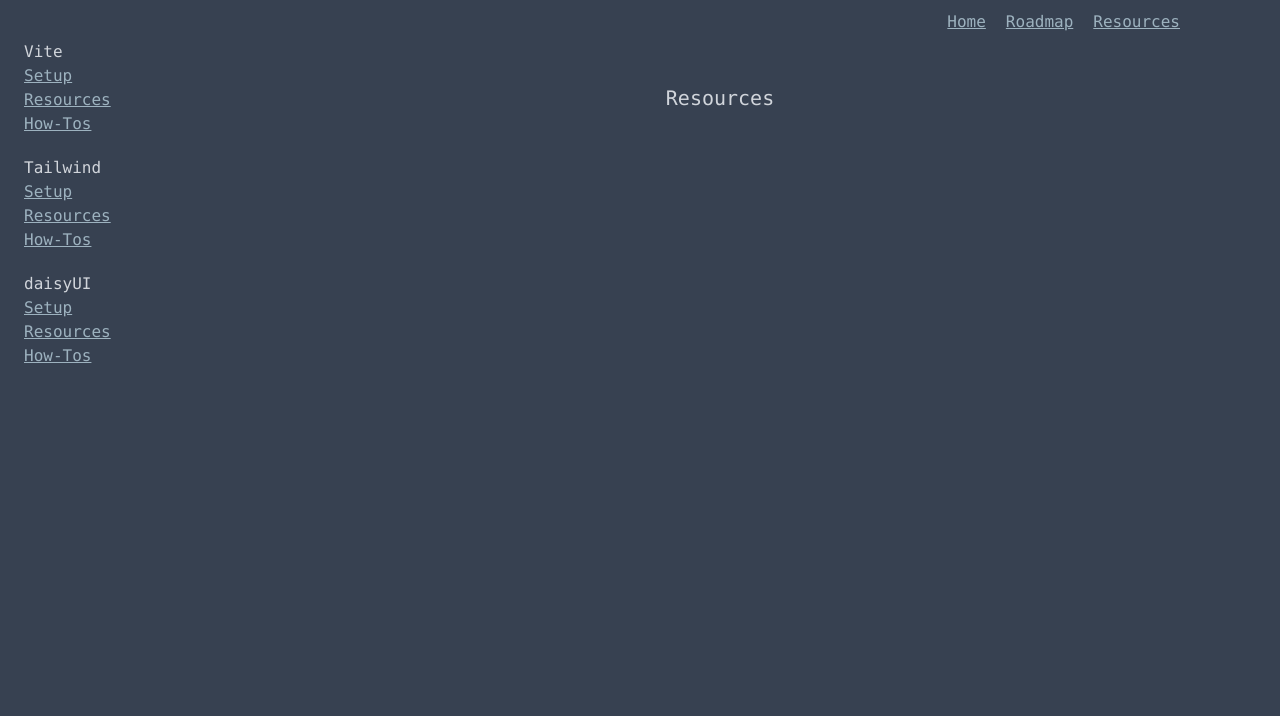
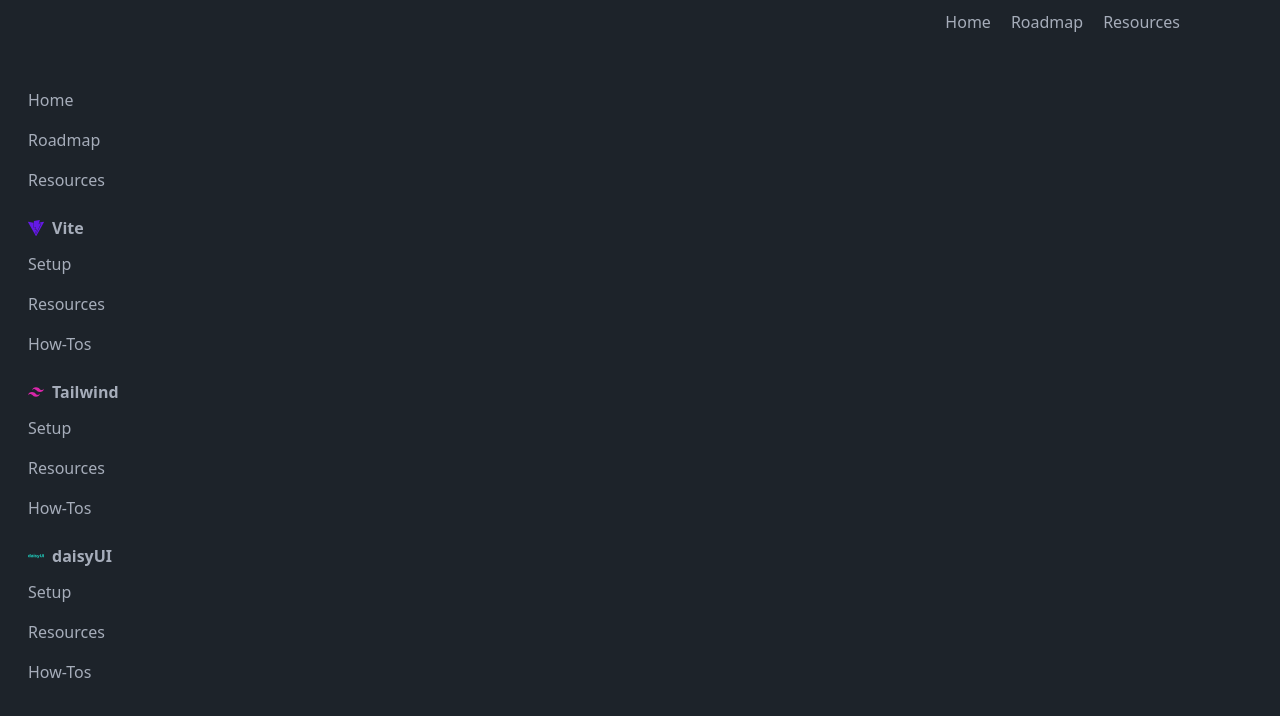
Before and after one commit to timobickmann/roadmap, a React (Vite) app: page /resources in a window 1280 px wide. Shown: the top 716 px of the page. Built offline with nearby package versions, Linux system fonts and the light colour scheme.

Commit message:
introduced daisy theme and restyled sidebar

```diff
--- a/index.html
+++ b/index.html
@@ -6,7 +6,7 @@
     <meta name="viewport" content="width=device-width, initial-scale=1.0" />
     <title>TB - Roadmap - Resources</title>
   </head>
-  <body class="sm:overscroll-none">
+  <body class="sm:overscroll-none" data-theme="dark">
     <div id="root"></div>
     <script type="module" src="/src/main.tsx"></script>
   </body>
--- a/package.json
+++ b/package.json
@@ -19,6 +19,7 @@
     "tailwindcss-animate": "^1.0.6"
   },
   "devDependencies": {
+    "@tailwindcss/typography": "^0.5.9",
     "@types/react": "^18.0.37",
     "@types/react-dom": "^18.0.11",
     "@typescript-eslint/eslint-plugin": "^5.59.0",
--- a/src/App.tsx
+++ b/src/App.tsx
@@ -23,7 +23,7 @@
               <Route path="/resources/*" element={<SidebarResources />} />
             </Routes>
 
-            <div className="container mx-2 mb-5 w-full sm:mx-5 md:mx-10 lg:mx-20">
+            <div className=" mx-2 mb-5 w-full sm:mx-5 md:mx-10 lg:mx-20">
               <Header />
               <Routes>
                 <Route index element={<Home />} />
--- a/src/components/Header.tsx
+++ b/src/components/Header.tsx
@@ -7,7 +7,7 @@
   const {isMobile, toggleSidebarIsOpened} = useContext(AppContext)
   return (
     <>
-    <menu className="flex items-center justify-between sm:justify-end py-2.5 w-full px-5 sticky top-0 bg-gray-700 z-10 mb-10 ">
+    <menu className="bg-base-100 flex items-center justify-between sm:justify-end py-2.5 w-full px-5 sticky top-0 z-10 mb-10 ">
     {isMobile && (
           <button onClick={toggleSidebarIsOpened} className="text-xl sm:hidden">
             <FaBars />
--- a/src/components/HowToItem.tsx
+++ b/src/components/HowToItem.tsx
@@ -16,7 +16,7 @@
 
   return (
     <>
-      <div className="mb-6 border-2 p-2 sm:p-4 sm:pr-10">
+      <div className="mb-6 border-2 border-neutral-content p-2 sm:p-4 sm:pr-10">
         <button className="mb-5 flex items-center gap-2" onClick={handleClick}>
           {isOpened ? (
             <>
--- a/src/components/SidebarResources.tsx
+++ b/src/components/SidebarResources.tsx
@@ -1,7 +1,8 @@
-import SidebarResourcesItem from "./SidebarResourcesItem";
-import { FaBars } from "react-icons/fa6";
 import { AppContext } from "../AppContext";
 import { useContext } from "react";
+import { Link } from "react-router-dom";
+import {SiTailwindcss, SiVite, SiDaisyui} from "react-icons/si"
+
 
 function SidebarResources() {
   const { sidebarIsOpened, toggleSidebarIsOpened, isMobile } =
@@ -11,12 +12,114 @@
     <>
       <div className="flex">
         {(!isMobile || sidebarIsOpened) && (
-          <aside className="fixed bottom-0 left-0 top-0 z-40 h-screen w-60 shrink-0 overflow-y-scroll bg-gray-700 px-6 scrollbar-hide sm:sticky sm:w-40 sm:bg-gray-700">
-            <nav className="">
-              <ul className="flex flex-col gap-5 py-10">
-                <SidebarResourcesItem item="Vite" />
-                <SidebarResourcesItem item="Tailwind" />
-                <SidebarResourcesItem item="daisyUI" />
+          <aside className="fixed bottom-0 left-0 top-0 z-40 ml-3 h-screen w-60 overflow-y-scroll bg-base-100 scrollbar-hide sm:sticky sm:w-60">
+            <nav>
+              <ul className="flex flex-col py-20">
+                <li>
+                  <Link
+                    className="block rounded pl-4 py-2 hover:bg-neutral"
+                    to="/"
+                  >
+                    Home
+                  </Link>
+                </li>
+                <li>
+                  <Link
+                    className="block rounded pl-4 py-2 hover:bg-neutral"
+                    to="/roadmap"
+                  >
+                    Roadmap
+                  </Link>
+                </li>
+                <li>
+                  <Link
+                    className="block rounded pl-4 py-2 hover:bg-neutral"
+                    to="/resources"
+                  >
+                    Resources
+                  </Link>
+                </li>
+                <li className="mt-3 flex flex-col">
+                  <p className="pl-4 py-1 font-bold flex items-center gap-2"><SiVite className="text-primary"/> Vite</p>
+
+                  <Link
+                    className="rounded pl-4 py-2 hover:bg-neutral"
+                    onClick={toggleSidebarIsOpened}
+                    to={"/resources/vite/setup"}
+                  >
+                    Setup
+                  </Link>
+
+                  <Link
+                    className="rounded pl-4 py-2 hover:bg-neutral"
+                    onClick={toggleSidebarIsOpened}
+                    to={"/resources/vite"}
+                  >
+                    Resources
+                  </Link>
+
+                  <Link
+                    className="rounded pl-4 py-2 hover:bg-neutral"
+                    onClick={toggleSidebarIsOpened}
+                    to={"/resources/vite/howtos"}
+                  >
+                    How-Tos
+                  </Link>
+                </li>
+                <li className="mt-3 flex flex-col">
+                  <p className="pl-4 py-1 font-bold flex items-center gap-2"><SiTailwindcss className="text-secondary"/> Tailwind</p>
+
+                  <Link
+                    className="rounded pl-4 py-2 hover:bg-neutral"
+                    onClick={toggleSidebarIsOpened}
+                    to={"/resources/tailwind/setup"}
+                  >
+                    Setup
+                  </Link>
+
+                  <Link
+                    className="rounded pl-4 py-2 hover:bg-neutral"
+                    onClick={toggleSidebarIsOpened}
+                    to={"/resources/tailwind"}
+                  >
+                    Resources
+                  </Link>
+
+                  <Link
+                    className="rounded pl-4 py-2 hover:bg-neutral"
+                    onClick={toggleSidebarIsOpened}
+                    to={"/resources/tailwind/howtos"}
+                  >
+                    How-Tos
+                  </Link>
+                </li>
+                <li className="mt-3 flex flex-col">
+                  <p className="pl-4 py-1 font-bold flex items-center gap-2"><SiDaisyui className="text-accent"/> daisyUI</p>
+
+                  <Link
+                    className="rounded pl-4 py-2 hover:bg-neutral"
+                    onClick={toggleSidebarIsOpened}
+                    to={"/resources/daisyui/setup"}
+                  >
+                    Setup
+                  </Link>
+
+                  <Link
+                    className="rounded pl-4 py-2 hover:bg-neutral"
+                    onClick={toggleSidebarIsOpened}
+                    to={"/resources/daisyui"}
+                  >
+                    Resources
+                  </Link>
+
+                  <Link
+                    className="rounded pl-4 py-2 hover:bg-neutral"
+                    onClick={toggleSidebarIsOpened}
+                    to={"/resources/daisyui/howtos"}
+                  >
+                    How-Tos
+                  </Link>
+                </li>
               </ul>
             </nav>
           </aside>
@@ -24,7 +127,7 @@
         {isMobile && sidebarIsOpened && (
           <div
             onClick={toggleSidebarIsOpened}
-            className="fixed z-30 h-screen w-screen bg-black bg-opacity-50"
+            className="fixed z-30 h-screen w-screen bg-black bg-opacity-30"
           ></div>
         )}
       </div>
--- a/src/components/SidebarResourcesItem.tsx
+++ b/src/components/SidebarResourcesItem.tsx
@@ -13,35 +13,33 @@
 
   return (
     <>
-      <li>
-        <p>{item}</p>
+      <li className="flex flex-col mt-3">
+        <p className="pl-5 font-bold">Icon - {item}</p>
 
-          <ul>
-            <li>
-              <Link
+
+
+              <Link className="py-1 px-5 rounded hover:bg-neutral"
                 onClick={toggleSidebarIsOpened}
                 to={`/resources/${item.toLowerCase()}/setup`}
               >
                 Setup
               </Link>
-            </li>
-            <li>
-              <Link
+
+              <Link className="py-1 px-5 rounded hover:bg-neutral"
                 onClick={toggleSidebarIsOpened}
                 to={`/resources/${item.toLowerCase()}`}
               >
                 Resources
               </Link>
-            </li>
-            <li>
-              <Link
+
+              <Link className="py-1 px-5 rounded hover:bg-neutral"
                 onClick={toggleSidebarIsOpened}
                 to={`/resources/${item.toLowerCase()}/howtos`}
               >
                 How-Tos
               </Link>
-            </li>
-          </ul>
+
+
       </li>
     </>
   );
--- a/src/pages/Home.tsx
+++ b/src/pages/Home.tsx
@@ -1,7 +1,7 @@
 function Home() {
   return (
     <>
-      <div className="container mx-auto flex justify-center">
+      <div className="mx-auto flex justify-center">
         <h1 className="text-xl">Home</h1>
       </div>
     </>
--- a/src/pages/Resources.tsx
+++ b/src/pages/Resources.tsx
@@ -1,9 +1,7 @@
 function Resources() {
   return (
     <>
-      <div className="container mx-auto flex justify-center">
-        <h1 className="text-xl">Resources</h1>
-      </div>
+
     </>
   );
 }
--- a/tailwind.config.js
+++ b/tailwind.config.js
@@ -2,19 +2,16 @@
 
 /** @type {import('tailwindcss').Config} */
 export default {
+  daisyui: {themes: ["dark", "business"]},
   content: ["./index.html", "./src/**/*.{js,ts,jsx,tsx}"],
   theme: {
     extend: {},
   },
-  plugins: [
+  plugins:
+  [ require("@tailwindcss/typography"), require("daisyui"),
     plugin(function ({ addBase, addUtilities, theme }) {
       addBase({
-        a: { color: "rgb(157, 178, 191)", "text-decoration": "underline" },
-        html: {
-          color: "#d1d5db",
-          "background-color": "#374151",
-          "font-family": theme("fontFamily.mono"),
-        },
+
       }),
         addUtilities({
           ".scrollbar-hide": {
```
Also changed, not shown: 1 other file (tests, documents, lock files or other folders).
